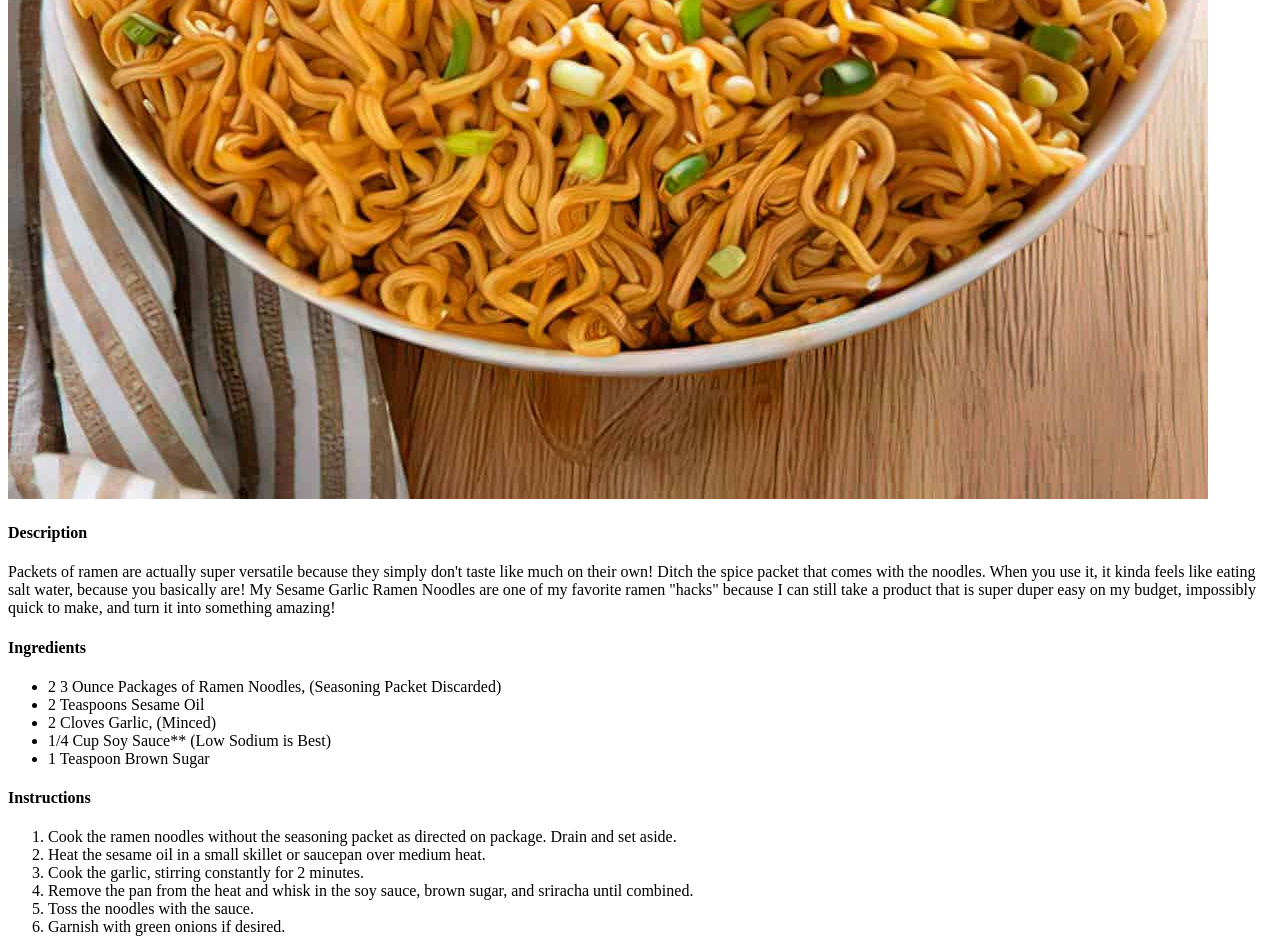
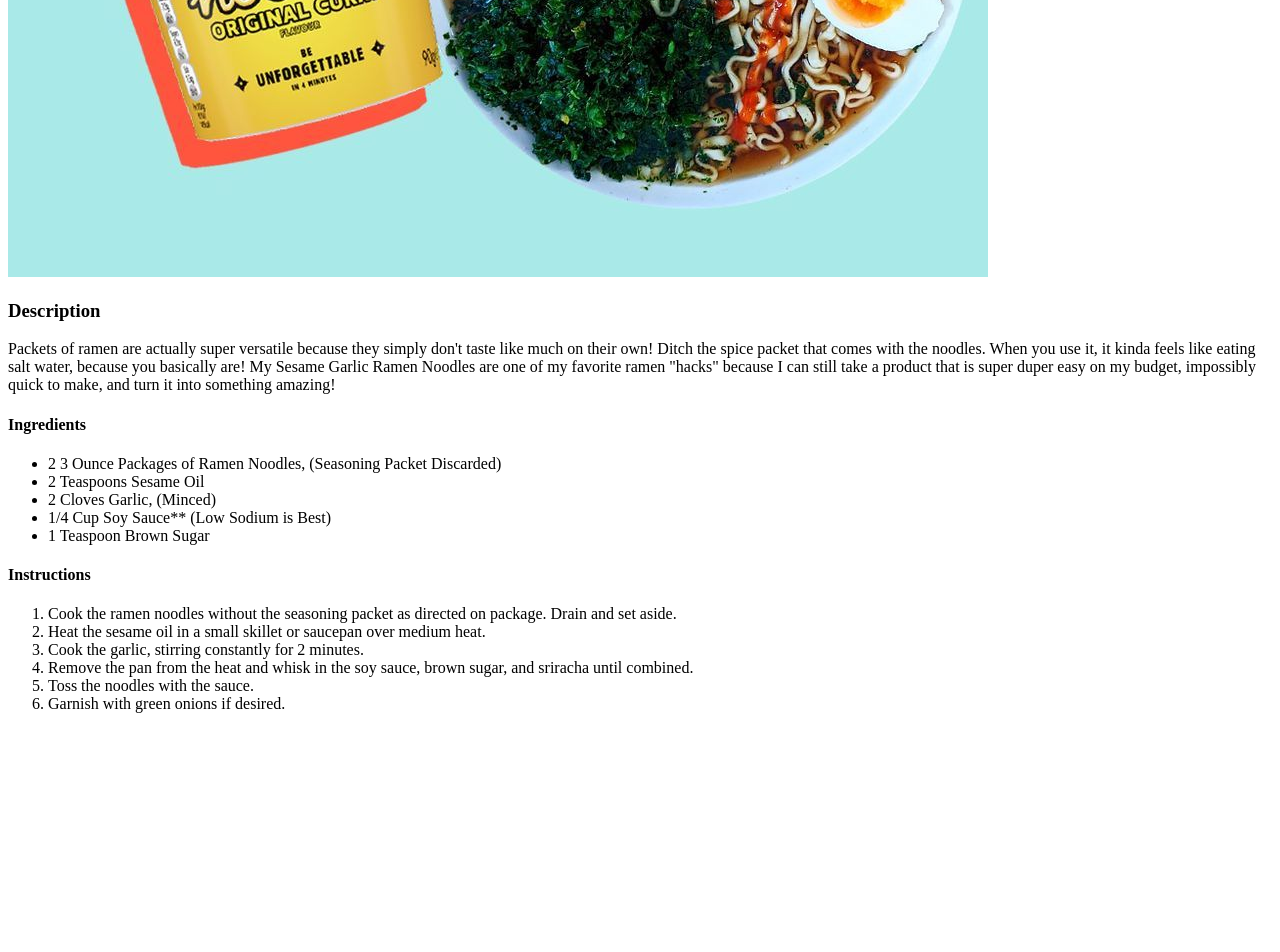
Before and after one commit to BefikaduS/odin-recipes, a plain HTML site: page recipes/noodles.html in a window 1280 px wide. Shown: the part 781-1733 px from the top of the page. After the commit the page ends 1510 px from the top, so only its background shows below. Drawn offline with Linux system fonts and the light colour scheme.

Commit message:
Add odin-recipe

```diff
--- a/recipes/noodles.html
+++ b/recipes/noodles.html
@@ -8,8 +8,8 @@
 </head>
 <body>
     <h1>Noodles</h1>
-    <img src="../images/noodles.jpg">
-    <h4>Description</h4>
+    <img src="../images/noodle.jpg">
+    <h3>Description</h3>
     <p>
         Packets of ramen are actually super versatile because they simply don't taste like much on their own!  Ditch the spice packet that comes with the noodles.  When you use it, it kinda feels like eating salt water, because you basically are!  My Sesame Garlic Ramen Noodles are one of my favorite ramen "hacks" because I can still take a product that is super duper easy on my budget, impossibly quick to make, and turn it into something amazing!
     </p>
```
Also changed, not shown: index.html (+1 -1 lines), images/main-image.jpg (added), images/noodle.avif (added), images/noodle.jpg (added), images/odin.png (added).
